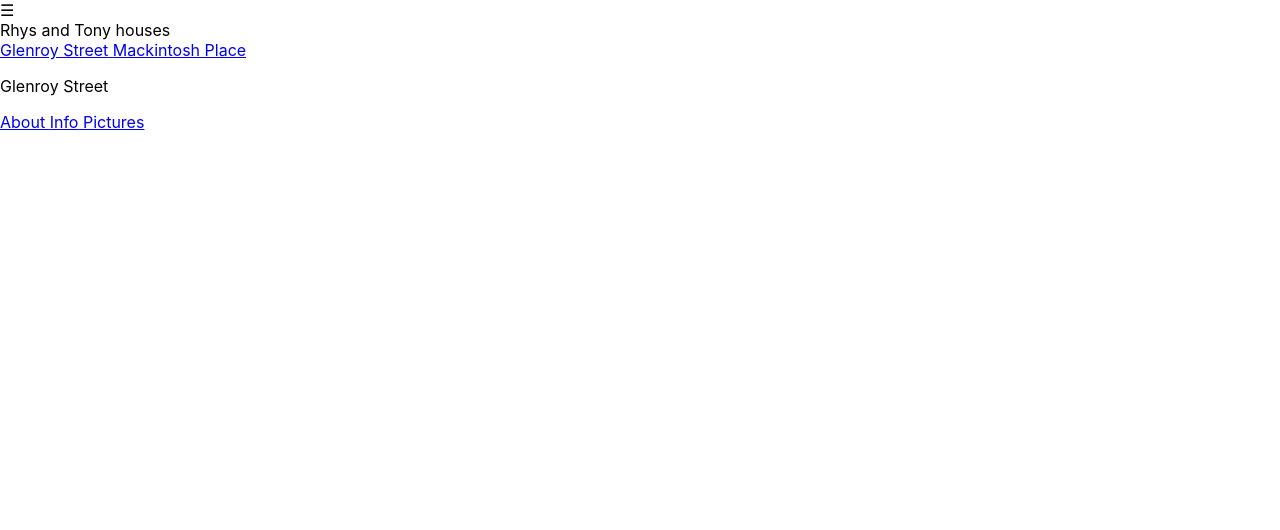
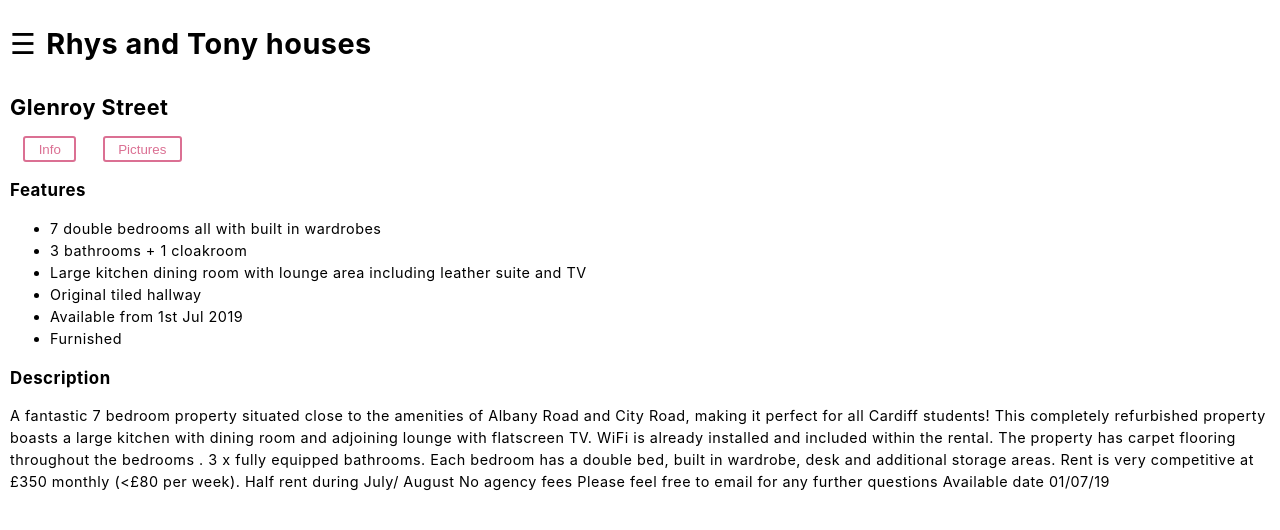
Before and after one commit to joseffsmith/rhysandtonyhouses, a React (Create React App) app: page / in a window 1280 px wide. Shown: the top 530 px of the page. Built offline with nearby package versions, Linux system fonts and the light colour scheme.

Commit message:
adding text

```diff
--- a/src/App.js
+++ b/src/App.js
@@ -9,14 +9,56 @@ class App extends Component {
     super(props)
     this.HOUSES = [
       {
-        'name':'Glenroy Street'
+        'name':'Glenroy Street',
+        'features':[
+          "7 double bedrooms all with built in wardrobes",
+          "3 bathrooms + 1 cloakroom",
+          "Large kitchen dining room with lounge area including leather suite and TV",
+          "Original tiled hallway",
+          "Available from 1st Jul 2019",
+          "Furnished",
+        ],
+        'description':`A fantastic 7 bedroom property situated close to the amenities of Albany Road and
+                        City Road, making it perfect for all Cardiff students! This completely refurbished
+                        property boasts a large kitchen with dining room and adjoining lounge with flatscreen TV.
+                        WiFi is already installed and included within the rental.
+                        The property has carpet flooring throughout the bedrooms . 3 x fully equipped bathrooms.
+                        Each bedroom has a double bed, built in wardrobe, desk and additional storage areas.
+                        Rent is very competitive at £350 monthly (<£80 per week). Half rent during July/ August
+                        No agency fees
+                        Please feel free to email for any further questions Available date 01/07/19`,
+        'rent': 350,
+        'available_date': '01/07/19',
+        'bedrooms': 7,
       },
       {
-        'name':'Mackintosh Place'
+        'name':'Mackintosh Place',
+        'features':[
+          "7 double bathrooms ",
+          "2 bathrooms + 1 cloakroom",
+          "Dining room",
+          "TV /reception room",
+          "Available from 1st Jul 2019",
+          "Furnished",
+        ],
+        'description':`A fantastic 7 bedroom property situated close to the amenities of
+                        Albany Road and City Road, making it perfect for all Cardiff students!
+                        This property boasts a large kitchen with leading to a dining room.
+                        In addition there is a large living room with flatscreen TV.
+                        The property consists of laminate and carpet flooring throughout.
+                        2 x fully equipped bathrooms, one brand new in 2018 and the other to
+                        be refurbished in 2019 ,both in a funky green and white!
+                        Each bedroom has a double bed, wardrobe, desk and desk- chair.
+                        Rent is very competitive at £350 monthly (<£80 per week). Half rent during July/ August
+                        No agency fees
+                        Please feel free to email for any further questions Available date 01/07/19`,
+        'rent': 350,
+        'available_date': '01/07/19',
+        'bedrooms': 7,
       }
     ]
     this.state = {
-      current_house: "Glenroy Street"
+      current_house: "Glenroy Street",
     }
   }
 
@@ -24,11 +66,23 @@ class App extends Component {
     var current_house = e.target.innerHTML
     this.setState({current_house})
   }
+
+  getHouseInfo = () => {
+    return this.HOUSES.find(house => house.name === this.state.current_house)
+  }
+
   render() {
+    var houseInfo = this.getHouseInfo()
     return (
       <React.Fragment>
       <NavBar houses={this.HOUSES} handleClick={this.handleClick}/>
-      <House name={this.state.current_house} />
+      <House
+        name={this.state.current_house}
+        houses={this.HOUSES}
+        houseDescription={houseInfo.description}
+        houseFeatures={houseInfo.features}
+
+      />
       </React.Fragment>
     );
   }
@@ -38,19 +92,38 @@ class App extends Component {
 class NavBar extends Component {
   constructor(props) {
     super(props)
+
+    this.state = {
+      navLinksVisible: false,
+    }
   }
+
+  handleMenuClick = (e) => {
+    this.setState(prevState => ({
+      navLinksVisible: !prevState.navLinksVisible
+    }))
+  }
+
+  handleClick = (e) => {
+    this.props.handleClick(e)
+    this.setState(prevState => ({
+      navLinksVisible: !prevState.navLinksVisible
+    }))
+  }
+
+
   render() {
     return (
       <React.Fragment>
       <NavBarStyled>
-        <MenuIcon>
+        <MenuIcon onClick={this.handleMenuClick}>
         ☰
         </MenuIcon>
         <NavTitle>
         Rhys and Tony houses
         </NavTitle>
       </NavBarStyled>
-      <NavLinks houses={this.props.houses} handleClick={this.props.handleClick}/>
+      <NavLinks visible={this.state.navLinksVisible} houses={this.props.houses} handleClick={this.handleClick}/>
       </React.Fragment>
 
     )
@@ -58,8 +131,19 @@ class NavBar extends Component {
 }
 
 const NavBarStyled = styled.div``
-const MenuIcon = styled.div``
-const NavTitle = styled.div``
+const MenuIcon = styled.div`
+  display: inline-block;
+  font-size: 2em;
+  border-radius: 5px;
+  line-height: 30px;
+
+
+`
+const NavTitle = styled.h1`
+  display: inline-block;
+  padding: 0px 10px;
+  line-height: 30px;
+`
 
 
 class NavLinks extends Component {
@@ -70,11 +154,11 @@ class NavLinks extends Component {
 
 
   render() {
-    console.log(this.props)
     return (
       <NavLinksStyled>
-      {this.props.houses.map((house,i) => (
-        <a onClick = {this.props.handleClick} href="#" value={house.name} key={i}> {house.name} </a>
+
+      {this.props.visible && this.props.houses.map((house,i) => (
+        <Button onClick = {this.props.handleClick} href="#" value={house.name} key={i}>{house.name}</Button>
         ))}
       </NavLinksStyled>
     )
@@ -91,10 +175,6 @@ class House extends Component {
     this.HOUSE_LINKS = [
       {
         'href':'#',
-        'name':'About',
-      },
-      {
-        'href':'#',
         'name':'Info',
       },
       {
@@ -104,37 +184,45 @@ class House extends Component {
     ]
 
     this.state = {
-      current_section : 'About'
+      current_section : 'Info'
     }
   }
 
   handleClick = (e) => {
+    e.stopPropagation()
     var current_section = e.target.innerHTML
+    this.setState({current_section})
   }
 
   render() {
     return (
       <React.Fragment>
-      <p>{this.props.name}</p>
+      <h2>{this.props.name}</h2>
       <InfoLinks sections={this.HOUSE_LINKS} handleClick={this.handleClick}/>
+      {this.state.current_section === "Info" &&
+        <Info
+          name={this.props.name}
+          houses={this.props.houses}
+          section={this.state.current_section}
+          text={this.props.houseDescription}
+          features={this.props.houseFeatures}/>
+      }
       </React.Fragment>
     )
   }
 }
 
-const HouseStyled = styled.a``
+const HouseStyled = styled.div``
 
 class InfoLinks extends Component {
   constructor(props) {
     super(props);
   }
-
-
   render() {
     return (
       <React.Fragment>
         {this.props.sections.map((house, j) => (
-          <Link Ikey={j} name={house.name} handleClick={this.props.handleClick} />
+          <Link key={j} name={house.name} handleClick={this.props.handleClick} />
         ))}
       </React.Fragment>
     )
@@ -148,7 +236,29 @@ class Link extends Component {
 
   render() {
     return (
-      <a href="#" key={this.props.Ikey} onClick={this.props.handleClick}> {this.props.name} </a>
+      <Button href="#" key={this.props.Ikey} onClick={this.props.handleClick}>{this.props.name}</Button>
+    )
+  }
+}
+
+class Info extends Component {
+  constructor(props) {
+    super(props);
+  }
+
+
+  render() {
+    return(
+      <React.Fragment>
+      <h3> Features </h3>
+      <ul>
+      {this.props.features.map(feature => (
+        <li>{feature}</li>
+      ))}
+      </ul>
+      <h3> Description </h3>
+      <p>{this.props.text}</p>
+      </React.Fragment>
     )
   }
 }
--- a/src/index.css
+++ b/src/index.css
@@ -6,6 +6,11 @@ body {
     sans-serif;
   -webkit-font-smoothing: antialiased;
   -moz-osx-font-smoothing: grayscale;
+	line-height: 22px;
+	letter-spacing: .5px;
+	font-size: .9em;
+	width: 100%;
+    padding: 10px;
 }
 
 code {
```
